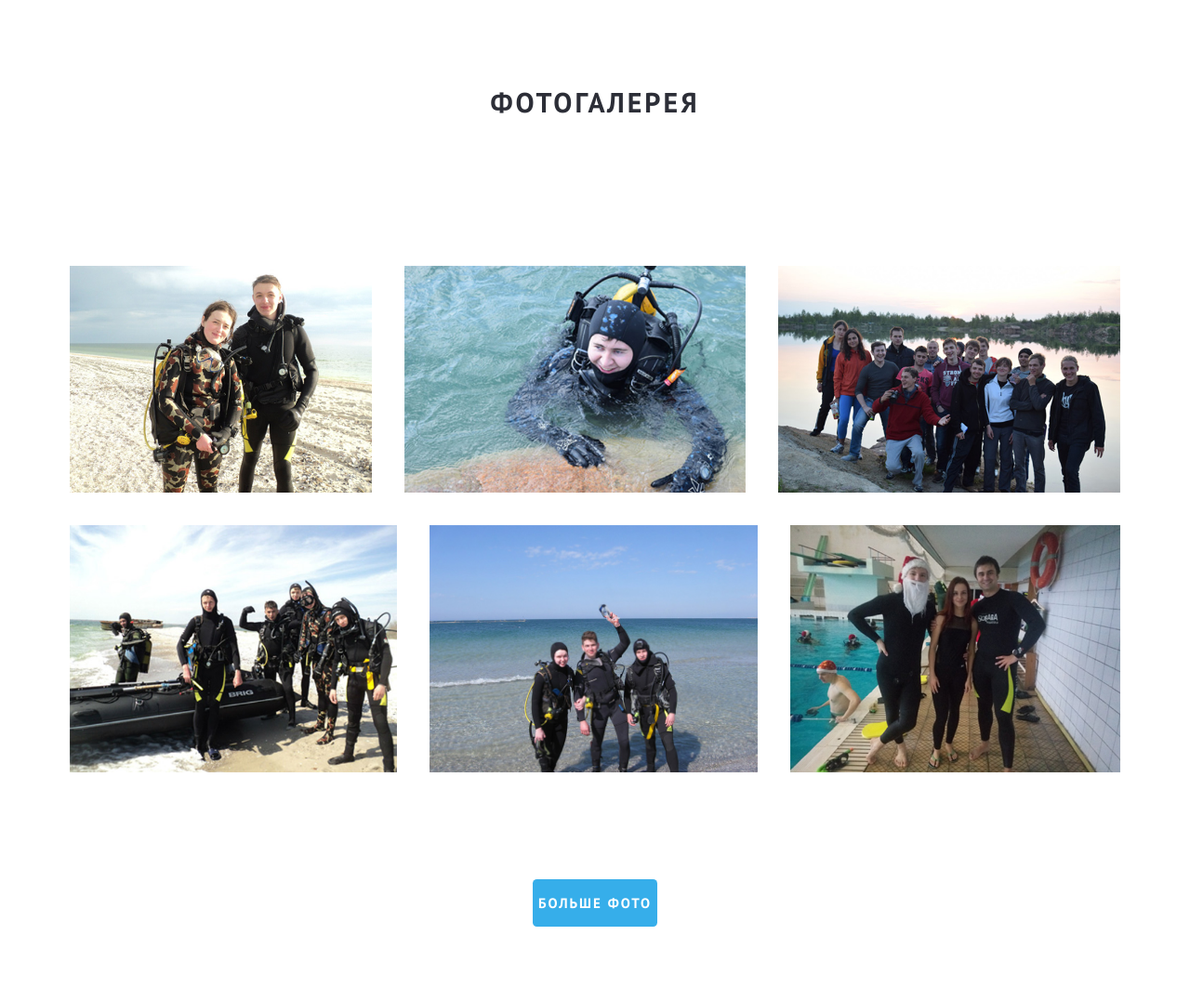
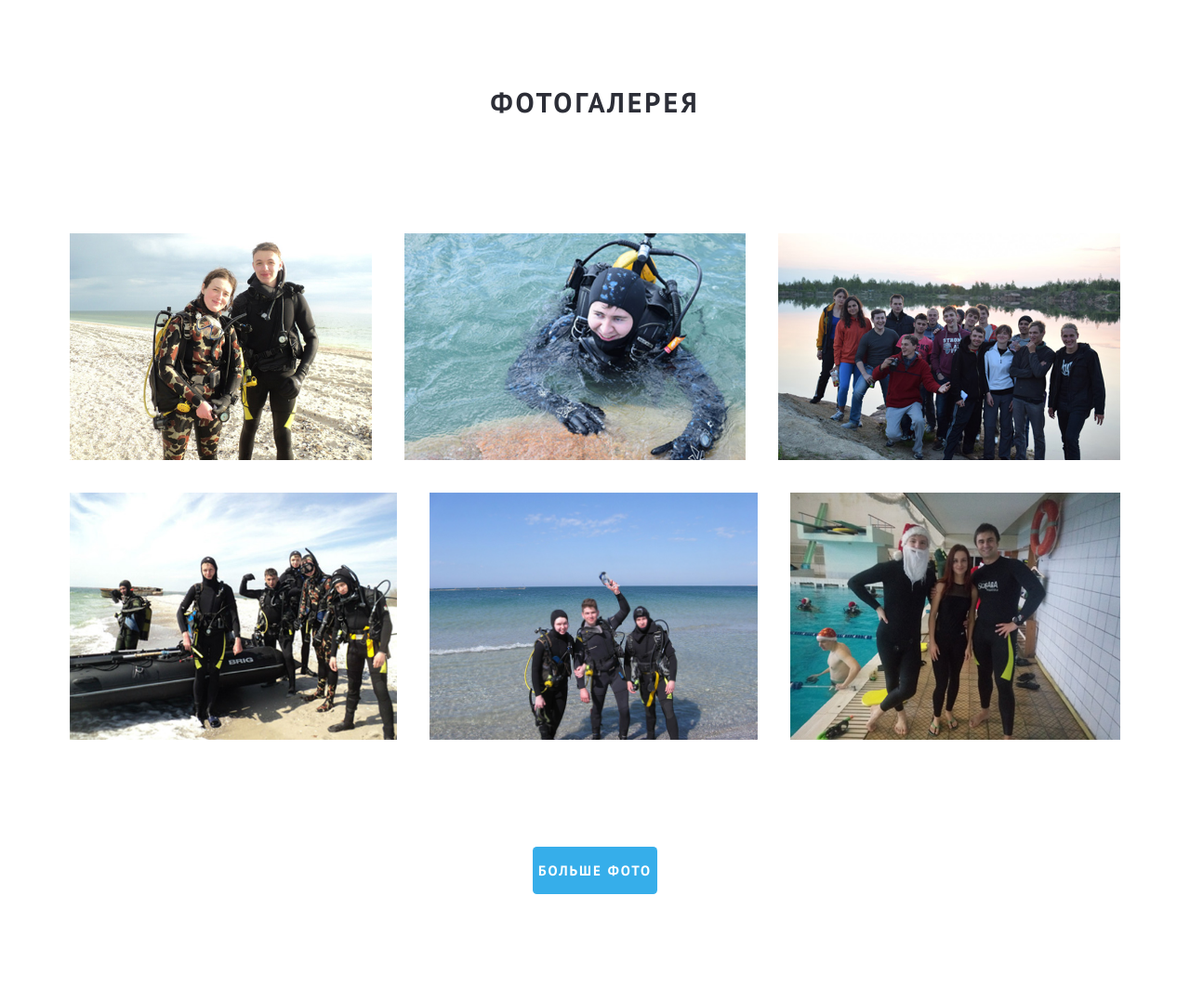
Before and after one commit to AtlantidaDev/atlantida-kpi-ua, a Django app: page / in a window 1280 px wide; the page is wider, and only the part inside the window is pictured. Shown: the part 1371-2448 px from the top of that part at 93% size. After the commit the page ends 2333 px from the top of that part, so only its background shows below. Run offline with Django 3.2, Linux system fonts and the light colour scheme; some libraries are stand-ins or nearby versions.

Commit message:
Fix photo gallery top margin

```diff
--- a/atlantida/static/CSS/main.css
+++ b/atlantida/static/CSS/main.css
@@ -234,7 +234,7 @@ body {
 }
 
 .photo-gallery__photos {
-    margin-top: 120px;
+    margin-top: 85px;
 }
 
 .photo-gallery__button {
```
